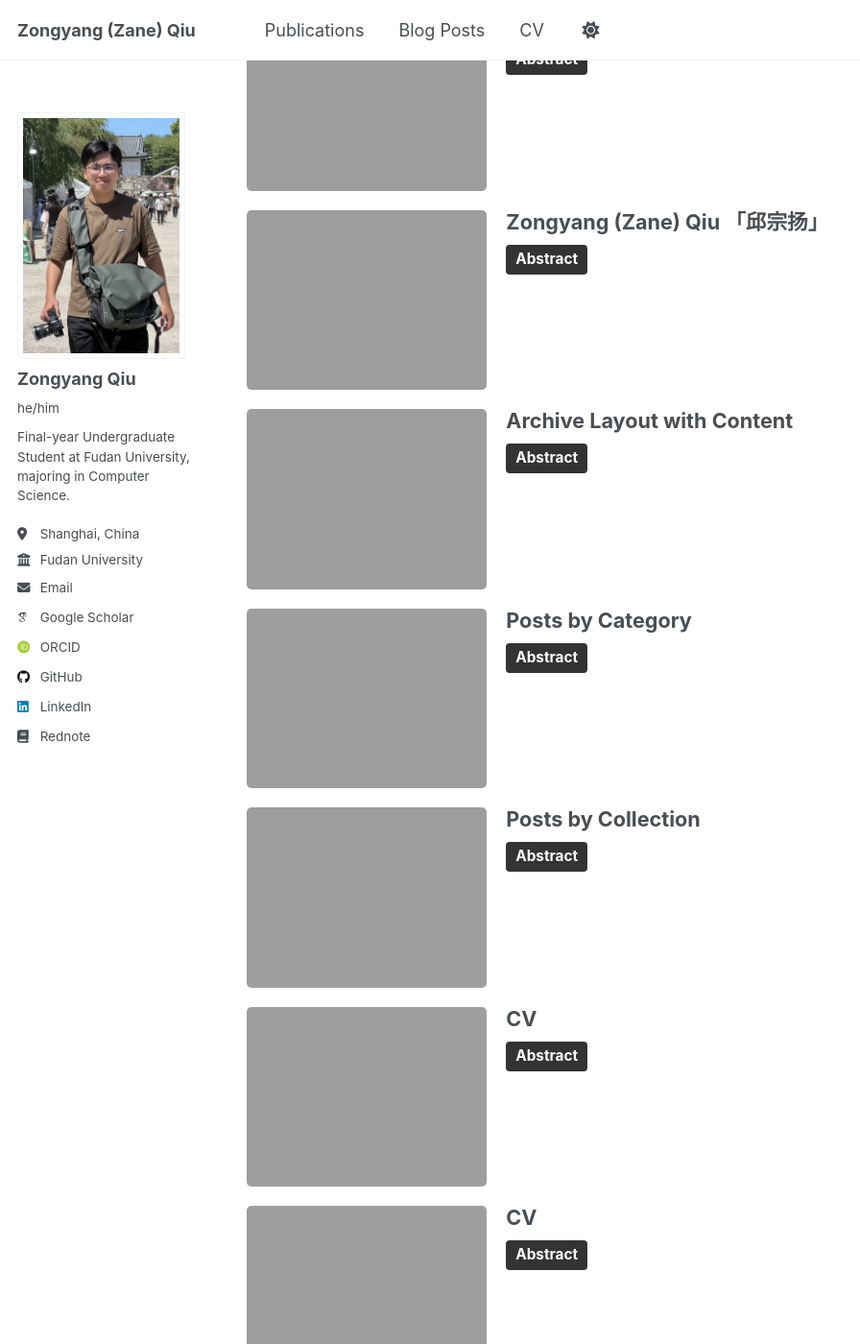
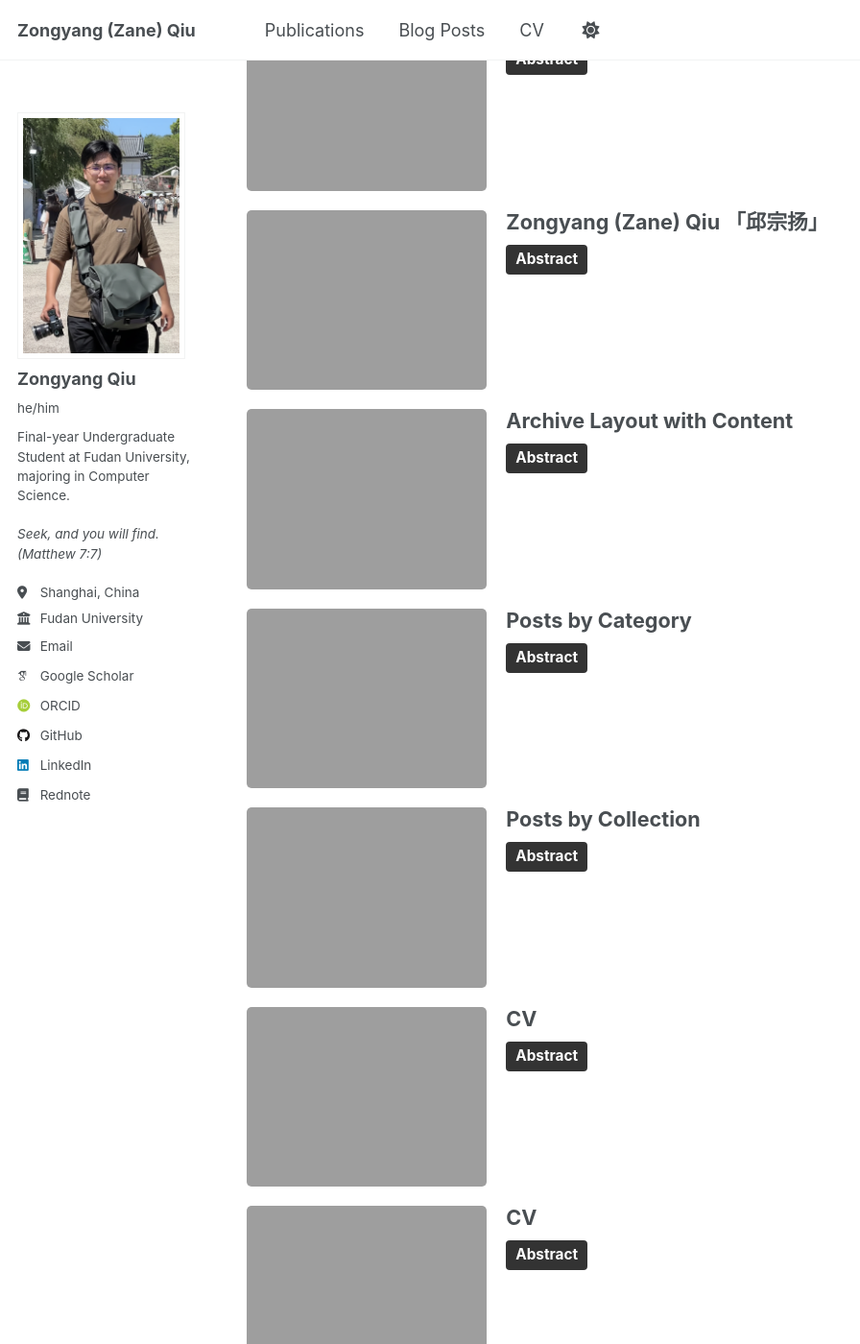
Before and after one commit to Zane-ZYQiu/Zane-ZYQiu.github.io, a Jekyll site: the page built from _pages/sitemap.md, in a window 1280 px wide and 1400 px high, scrolled down 271 px. Shown: the whole window at 96% size, without its empty margins (0-896 px from the left). Built offline with Jekyll 4.4.1, drawn with Linux system fonts in a browser that asks for light colours; nearby versions of some CDN libraries; emoji names are drawn with the system emoji font; some web fonts are replaced.

Commit message:
add Bible Sculpture as motto

```diff
--- a/_config.yml
+++ b/_config.yml
@@ -27,6 +27,7 @@ author:
   name             : "Zongyang Qiu"
   pronouns         : "he/him"
   bio              : "Final-year Undergraduate Student at Fudan University, majoring in Computer Science."
+  motto            : "Seek, and you will find. (Matthew 7:7)"
   location         : "Shanghai, China"
   employer         : "Fudan University"
   uri              : "zane-zyqiu.github.io"
@@ -35,7 +36,7 @@ author:
   # Academic websites
   academia         : # URL
   arxiv            : # URL - Update with the correct link to your profile
-  googlescholar    : "https://scholar.google.com/citations?user=PS_CX0AAAAAJ"
+  googlescholar    : "https://scholar.google.com/citations?user=-nB1dcoAAAAJ&hl"
   inspire-hep      : # URL
   impactstory      : # URL
   orcid            : "https://orcid.org/0009-0001-5159-2128"
--- a/_includes/author-profile.html
+++ b/_includes/author-profile.html
@@ -19,6 +19,7 @@
             <h3 class="author__name">{{ author.name }}</h3>
             {% if author.pronouns %}<p class="author__pronouns">{{ author.pronouns }}</p>{% endif %}
             {% if author.bio %}<p class="author__bio">{{ author.bio }}</p>{% endif %}
+            {% if author.motto %}<p class="author__motto">{{ author.motto }}</p>{% endif %}
       </div>
 
       <div class="author__urls-wrapper">
--- a/_sass/layout/_sidebar.scss
+++ b/_sass/layout/_sidebar.scss
@@ -157,6 +157,17 @@
   }
 }
 
+.author__motto {
+  margin: 0;
+  font-style: italic;
+  font-size: $type-size-6;
+
+  @include breakpoint($large) {
+    margin-top: 10px;
+    margin-bottom: 20px;
+  }
+}
+
 .author__urls-wrapper {
   position: relative;
   display: table-cell;
```
